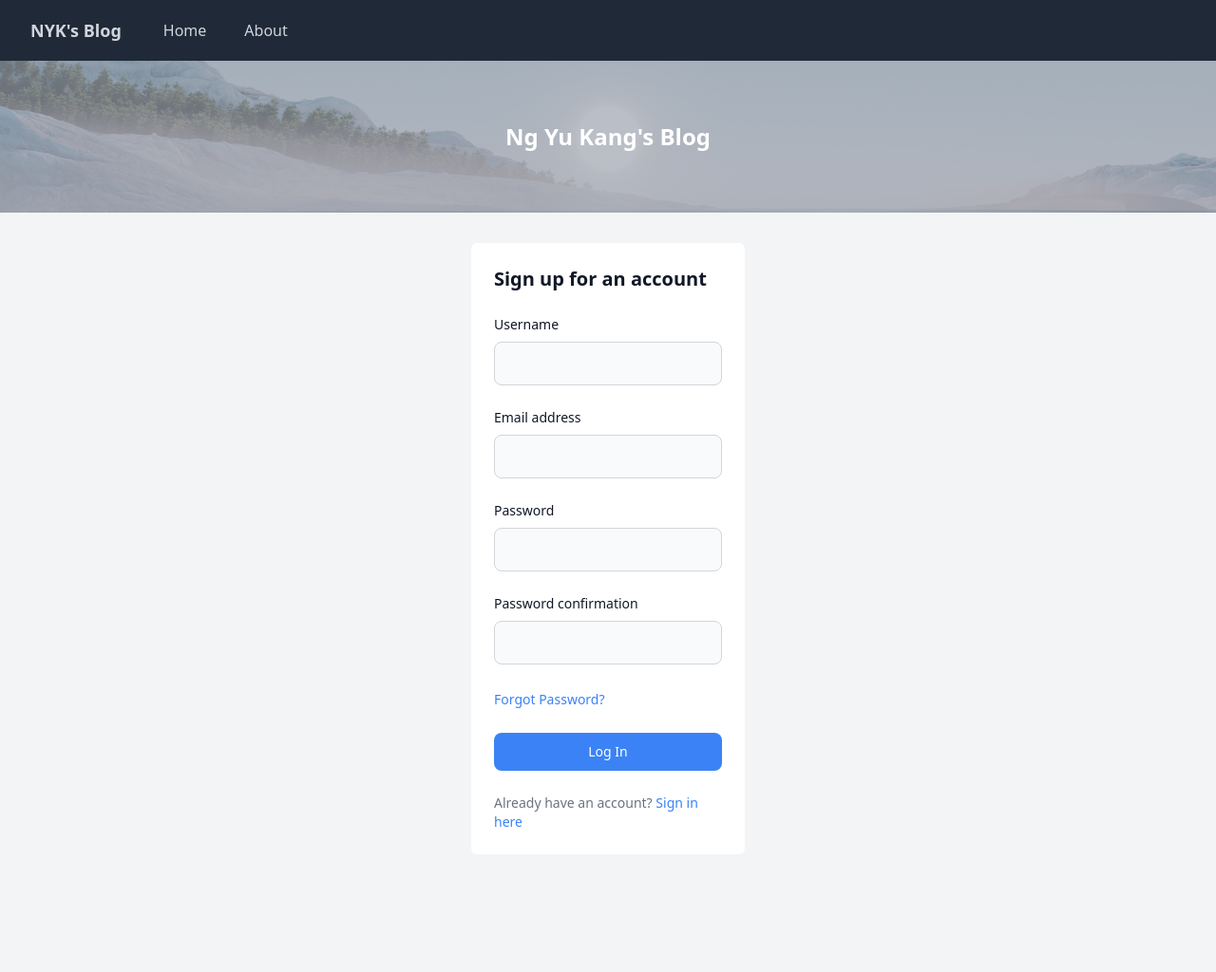
After one commit to NgYuKang/Django-Blog-Practice, a Django app: page /accounts/signup in a window 1280 px wide. The commit adds this page. Shown: the whole page at 95% size. Run offline with Django 4.2, Linux system fonts and the light colour scheme; some libraries are stand-ins or nearby versions.

Commit message:
feat: log in / register field error alert, log in invalid username/password alert

```diff
--- a/DjangoBlog/DjangoBlog/settings.py
+++ b/DjangoBlog/DjangoBlog/settings.py
@@ -60,7 +60,7 @@ MIDDLEWARE = [
     'django.middleware.csrf.CsrfViewMiddleware',
     'django.contrib.auth.middleware.AuthenticationMiddleware',
     'django.contrib.messages.middleware.MessageMiddleware',
-    'django.middleware.clickjacking.XFrameOptionsMiddleware'
+    'django.middleware.clickjacking.XFrameOptionsMiddleware',
 ]
 
 ROOT_URLCONF = 'DjangoBlog.urls'
--- /dev/null
+++ b/DjangoBlog/blog/templates/components/field_errors.html
@@ -0,0 +1,7 @@
+<ul class="list-reset mt-2">
+    {% for error in field.errors %}
+        <li class="bg-red-300 text-red-800 p-4 rounded-lg" role="alert">
+            {{ error }}
+        </li>
+    {% endfor %}
+</ul>
--- /dev/null
+++ b/DjangoBlog/blog/templates/components/messages_alert.html
@@ -0,0 +1,16 @@
+{% if messages %}
+<ul class="list-reset">
+    {% for message in messages %}
+        {% if message.level == 25 %}
+        <li class="bg-green-200 text-green-800 p-4 rounded-lg" role="alert">
+            {{ message }}
+        </li>
+        {% else %}
+        <li class="bg-yellow-300 text-yellow-800 p-4 rounded-lg" role="alert">
+            {{ message }}
+        </li>
+        {% endif %}
+
+    {% endfor %}
+</ul>
+{% endif %}
--- /dev/null
+++ b/DjangoBlog/blog/templates/registration/signup.html
@@ -0,0 +1,38 @@
+{% extends 'base.html' %}
+
+{% block title %}
+<title>Sign up</title>
+{% endblock title %}
+
+{% block content %}
+<div class="w-3/4 md:w-1/2 lg:w-1/4 mx-auto">
+    <div class="p-6 bg-white rounded-md space-y-4">
+
+        {% include 'components/messages_alert.html' %}
+
+        <h1 class="text-xl font-semibold text-gray-900">Sign up for an account</h1>
+        <form method="post" class="space-y-4 md:space-y-6">
+            {% csrf_token %}
+
+            {% for field in form %}
+            <div>
+                <label for="{{ field.id_for_label }}" class="block mb-2 text-sm font-medium text-gray-900">{{ field.label }}</label>
+                <input class="bg-gray-50 border border-gray-300 text-gray-900 rounded-lg focus:ring-blue-500 focus:border-blue-500 block w-full p-2.5" type="{{ field.field.widget.input_type }}" name="{{ field.html_name }}" id="{{ field.id_for_label }}" aria-describedby="{{field.name}}">
+                {% include 'components/field_errors.html' %}
+            </div>
+            {% endfor %}
+            <div>
+                <a href="#" class="text-sm font-medium text-blue-500 hover:underline">Forgot Password?</a>
+            </div>
+
+            <button type="submit" class="w-full text-white bg-blue-500 hover:bg-blue-600 focus:ring-4 focus:outine-none font medium rounded-lg text-sm px-5 py-2.5 text-center">Log In</button>
+
+            <p class="text-sm font-normal text-gray-500">
+                Already have an account? <a href="{% url 'login' %}" class="text-blue-500 hover:underline text-sm font-medium">Sign in here</a>
+            </p>
+        </form>
+    </div>
+</div>
+
+
+{% endblock content %}
--- a/DjangoBlog/blog/views.py
+++ b/DjangoBlog/blog/views.py
@@ -2,6 +2,7 @@ from django.shortcuts import render
 from django.views.generic import TemplateView, CreateView
 from .forms import CustomUserCreationForm
 from django.urls import reverse_lazy
+from django.contrib import messages
 
 
 # Create your views here.
@@ -14,3 +15,8 @@ class RegisterView(CreateView):
     template_name = "registration/signup.html"
     success_url = reverse_lazy('login')
     form_class = CustomUserCreationForm
+
+    def form_valid(self, form):
+        response = super().form_valid(form)
+        messages.success(self.request, 'You have successfully registered for an account. Please log in below.')
+        return response
--- a/DjangoBlog/static/src/output.css
+++ b/DjangoBlog/static/src/output.css
@@ -566,6 +566,10 @@ video {
   margin-top: 1rem;
 }
 
+.mt-2 {
+  margin-top: 0.5rem;
+}
+
 .block {
   display: block;
 }
```
Also changed, not shown: other parts of DjangoBlog/static/src/output.css (+45 -0 lines), DjangoBlog/blog/templates/components/index_post_cards.html (added, +39 -0 lines), DjangoBlog/blog/templates/registration/login.html (added, +42 -0 lines).
